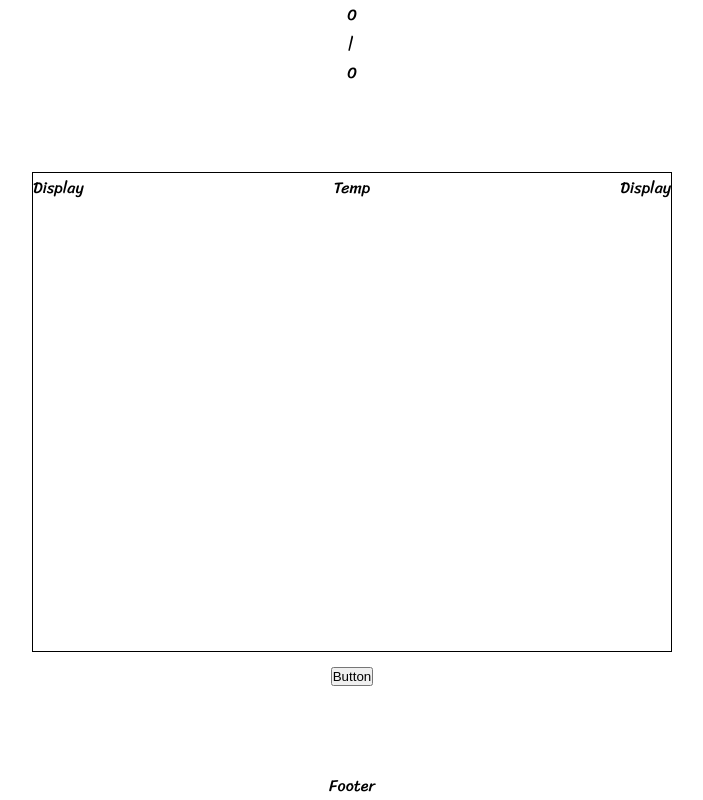
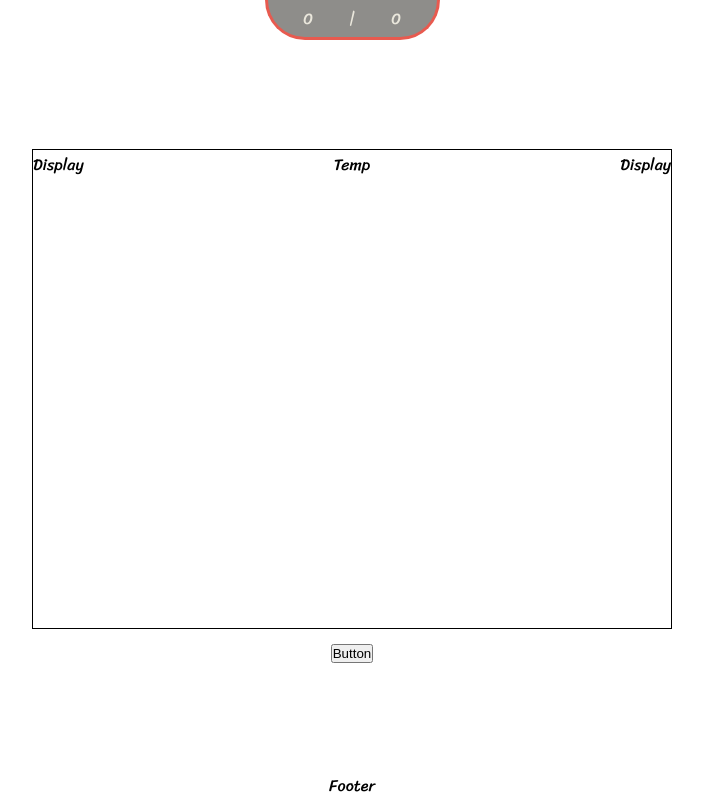
Before and after one commit to robisonwebdev/rock-paper-scissors-react, a React (Create React App) app: page / in a window 1280 px wide. Shown: the whole page, without its empty margins (288-991 px from the left). Built offline with nearby package versions, Linux system fonts and the light colour scheme.

Commit message:
Copied styling from original rock-paper-scissors for scoreboard and pasted in file.

```diff
--- a/src/styles/Scoreboard.css
+++ b/src/styles/Scoreboard.css
@@ -0,0 +1,15 @@
+.scoreboard {
+    display: flex;
+    flex-direction: row;
+    justify-content: space-evenly;
+    align-items: center;
+
+    background-color: var(--gray);
+    border: 3px solid var(--red);
+    border-bottom-right-radius: 75px;
+    border-bottom-left-radius: 75px;
+    border-top: none;
+    color: var(--white);
+    height: 40px;
+    width: 175px;
+}
```
